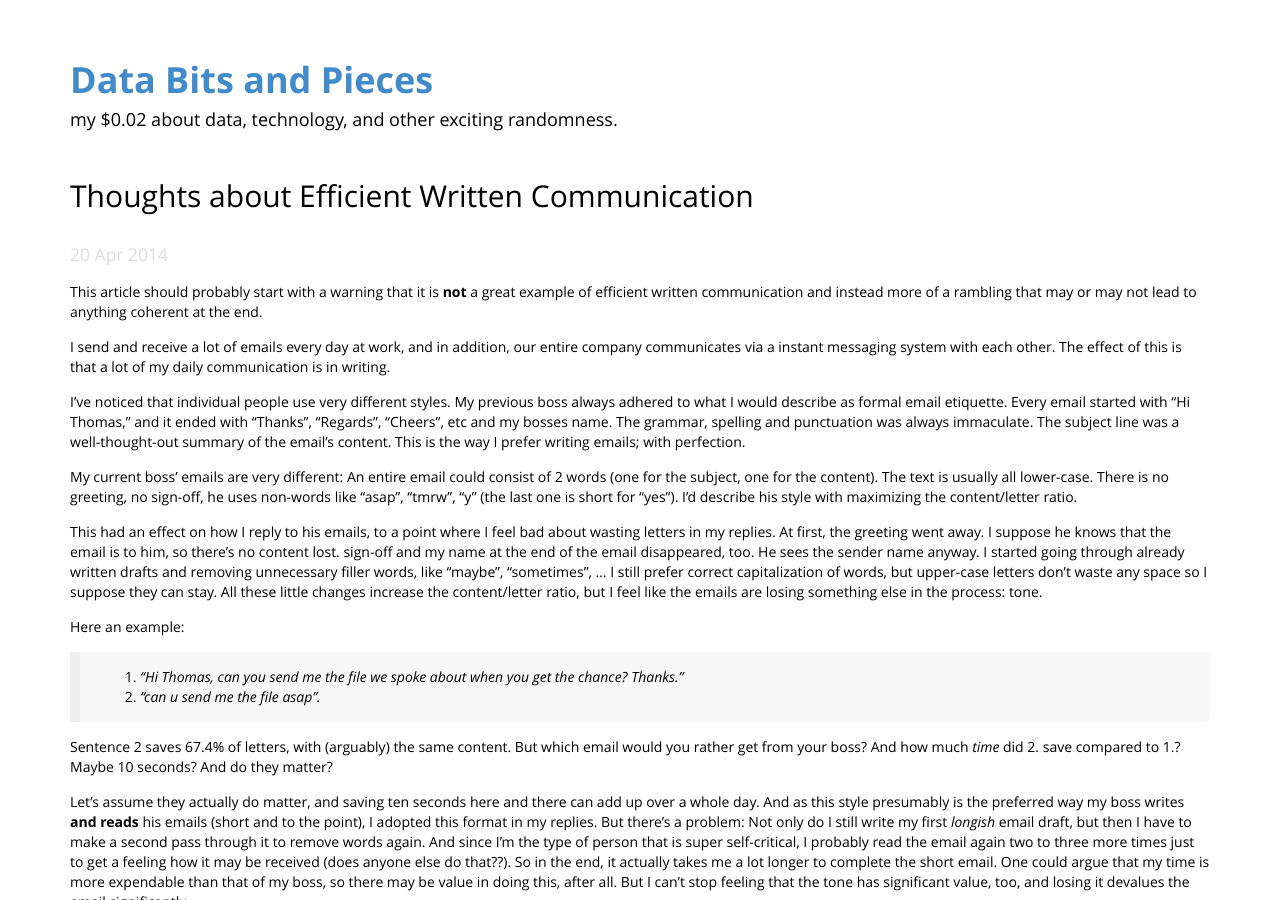
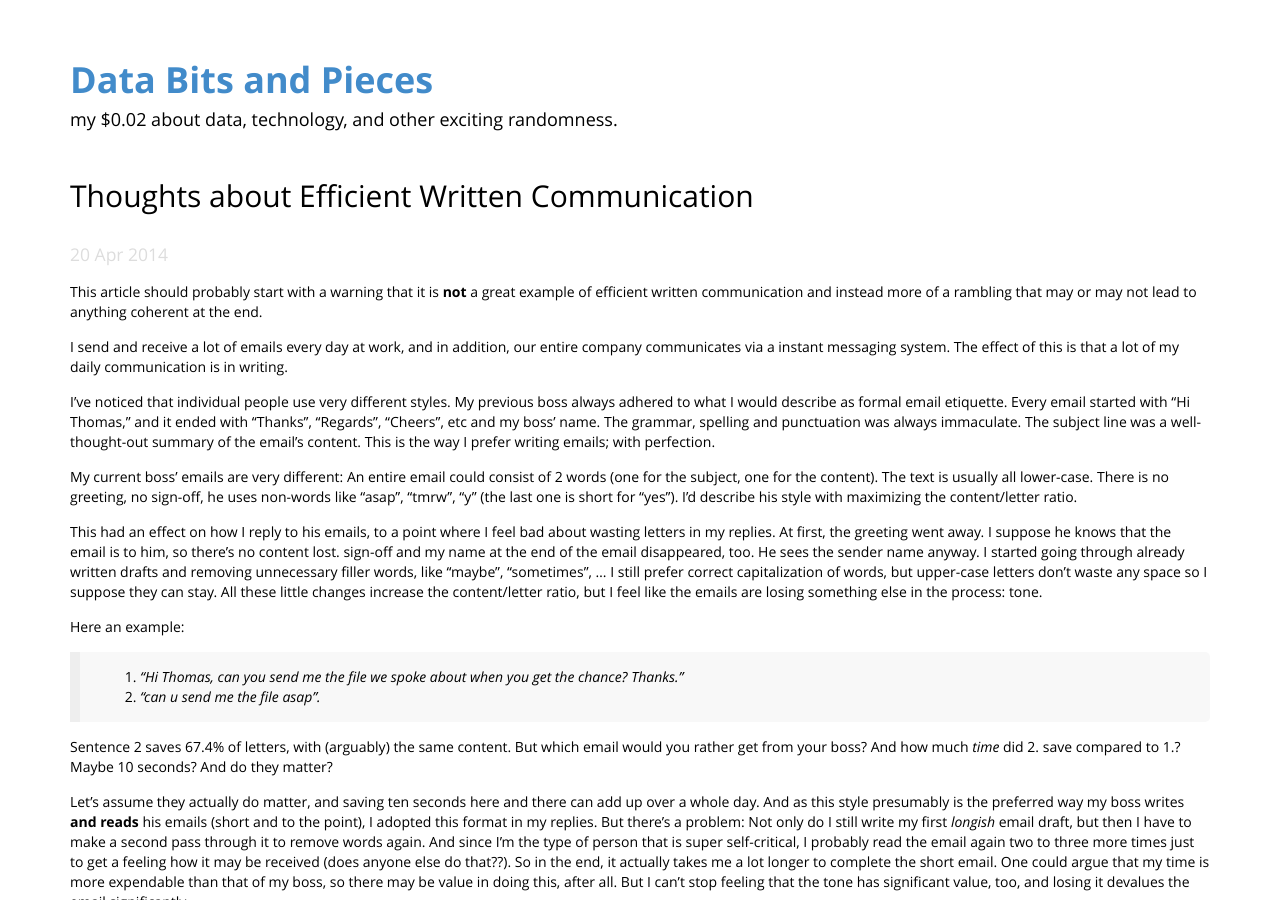
Before and after one commit to rueckstiess/rueckstiess.github.io, a Jekyll site: the page built from _posts/2014-04-20-efficient-communication.markdown, in a window 1280 px wide and 900 px high. Built offline with Jekyll 4.4.1, drawn with Linux system fonts in a browser that asks for light colours; Markdown is read by kramdown in place of the engine named in the settings; comment, search, counter and statistics services are not loaded.

Commit message:
fixed typos in efficient-communication article.

```diff
--- a/_posts/2014-04-20-efficient-communication.markdown
+++ b/_posts/2014-04-20-efficient-communication.markdown
@@ -6,9 +6,9 @@
 ---
 This article should probably start with a warning that it is **not** a great example of efficient written communication and instead more of a rambling that may or may not lead to anything coherent at the end.
 
-I send and receive a lot of emails every day at work, and in addition, our entire company communicates via a instant messaging system with each other. The effect of this is that a lot of my daily communication is in writing.
+I send and receive a lot of emails every day at work, and in addition, our entire company communicates via a instant messaging system. The effect of this is that a lot of my daily communication is in writing.
 
-I've noticed that individual people use very different styles. My previous boss always adhered to what I would describe as formal email etiquette. Every email started with "Hi Thomas," and it ended with "Thanks", "Regards", "Cheers", etc and my bosses name. The grammar, spelling and punctuation was always immaculate. The subject line was a well-thought-out summary of the email's content. This is the way I prefer writing emails; with perfection.
+I've noticed that individual people use very different styles. My previous boss always adhered to what I would describe as formal email etiquette. Every email started with "Hi Thomas," and it ended with "Thanks", "Regards", "Cheers", etc and my boss' name. The grammar, spelling and punctuation was always immaculate. The subject line was a well-thought-out summary of the email's content. This is the way I prefer writing emails; with perfection.
 
 My current boss' emails are very different: An entire email could consist of 2 words (one for the subject, one for the content). The text is usually all lower-case. There is no greeting, no sign-off, he uses non-words like "asap", "tmrw", "y" (the last one is short for "yes"). I'd describe his style with maximizing the content/letter ratio.
 
```
